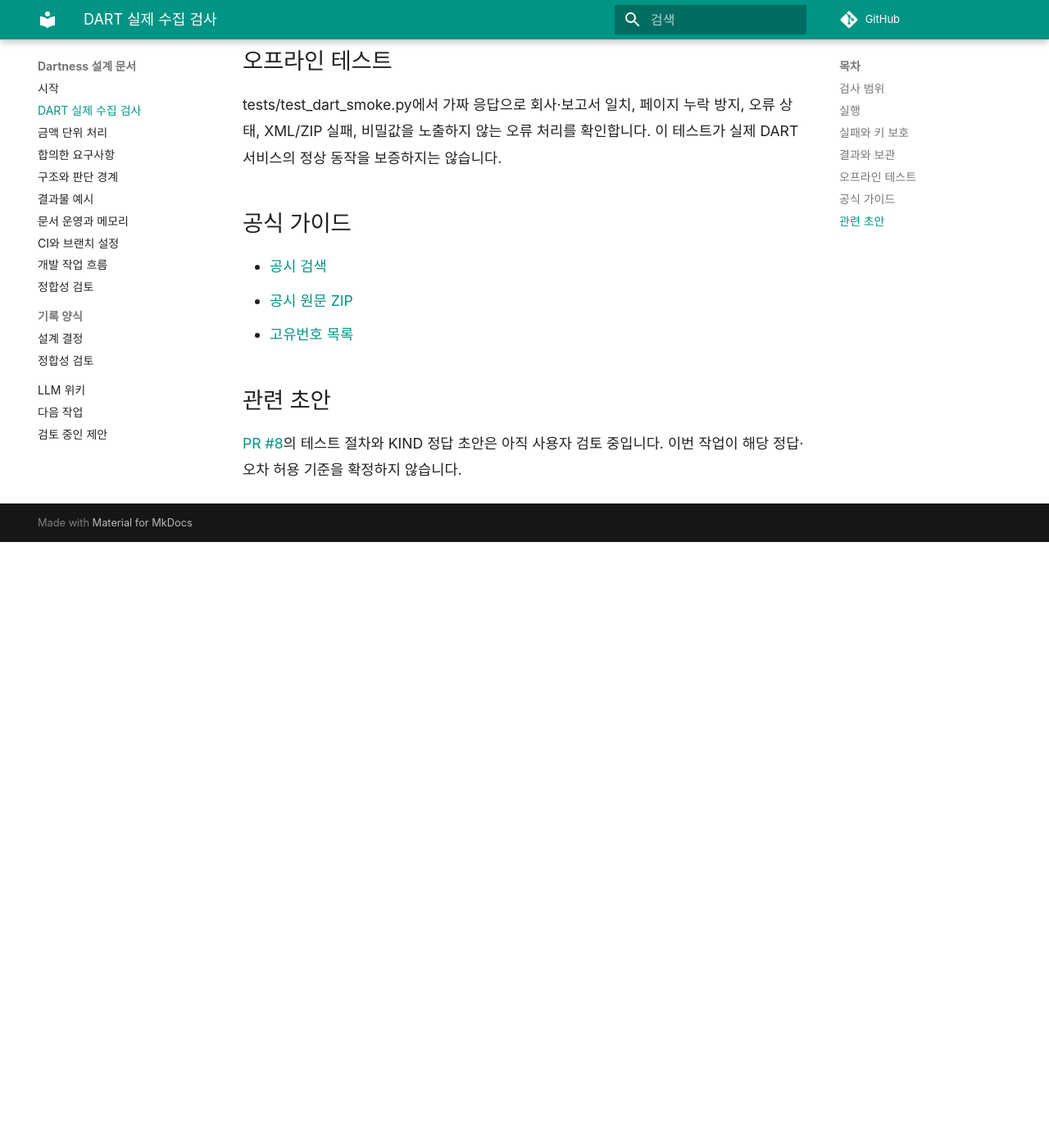
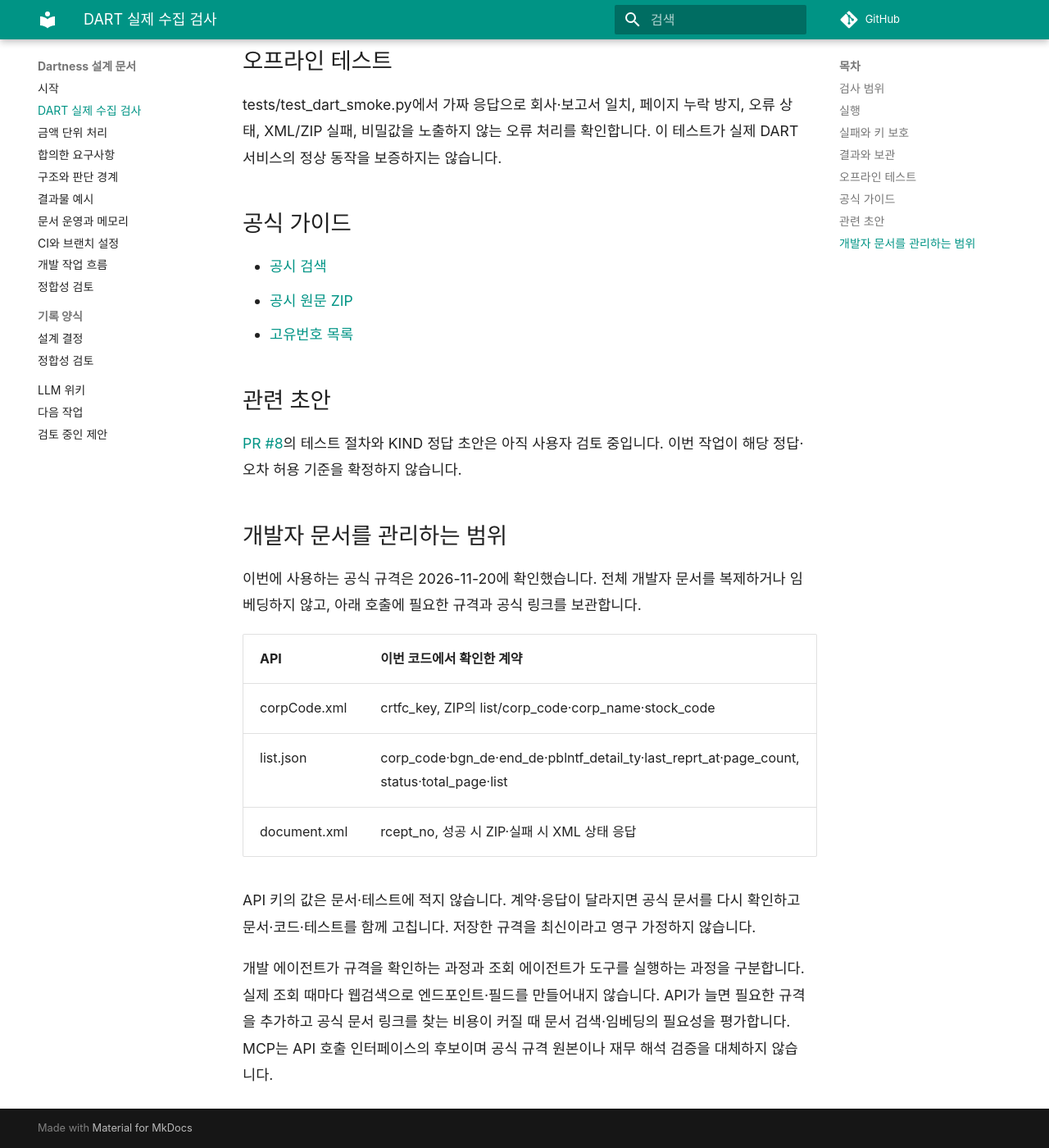
Before and after one commit to YUJAEYUN/Dartness, an MkDocs documentation site: the page built from docs/dart-live-check.md, in a window 1280 px wide and 1400 px high, scrolled down 1868 px. Shown: the whole window at 82% size. Built offline with MkDocs 1.6.1 and Material for MkDocs 9.7.7, drawn with Linux system fonts in a browser that asks for light colours; comment, search, counter and statistics services are not loaded; before the commit the page ends 2529 px from its top, so only the background shows below that.

Commit message:
사용한 DART 규격과 공식 문서 확인 범위 기록

```diff
--- a/docs/dart-live-check.md
+++ b/docs/dart-live-check.md
@@ -49,3 +49,17 @@ tests/test_dart_smoke.py에서 가짜 응답으로 회사·보고서 일치, 페
 ## 관련 초안
 
 [PR #8](https://github.com/YUJAEYUN/Dartness/pull/8)의 테스트 절차와 KIND 정답 초안은 아직 사용자 검토 중입니다. 이번 작업이 해당 정답·오차 허용 기준을 확정하지 않습니다.
+
+## 개발자 문서를 관리하는 범위
+
+이번에 사용하는 공식 규격은 2026-11-20에 확인했습니다. 전체 개발자 문서를 복제하거나 임베딩하지 않고, 아래 호출에 필요한 규격과 공식 링크를 보관합니다.
+
+| API | 이번 코드에서 확인한 계약 |
+|---|---|
+| corpCode.xml | crtfc_key, ZIP의 list/corp_code·corp_name·stock_code |
+| list.json | corp_code·bgn_de·end_de·pblntf_detail_ty·last_reprt_at·page_count, status·total_page·list |
+| document.xml | rcept_no, 성공 시 ZIP·실패 시 XML 상태 응답 |
+
+API 키의 값은 문서·테스트에 적지 않습니다. 계약·응답이 달라지면 공식 문서를 다시 확인하고 문서·코드·테스트를 함께 고칩니다. 저장한 규격을 최신이라고 영구 가정하지 않습니다.
+
+개발 에이전트가 규격을 확인하는 과정과 조회 에이전트가 도구를 실행하는 과정을 구분합니다. 실제 조회 때마다 웹검색으로 엔드포인트·필드를 만들어내지 않습니다. API가 늘면 필요한 규격을 추가하고 공식 문서 링크를 찾는 비용이 커질 때 문서 검색·임베딩의 필요성을 평가합니다. MCP는 API 호출 인터페이스의 후보이며 공식 규격 원본이나 재무 해석 검증을 대체하지 않습니다.
```
